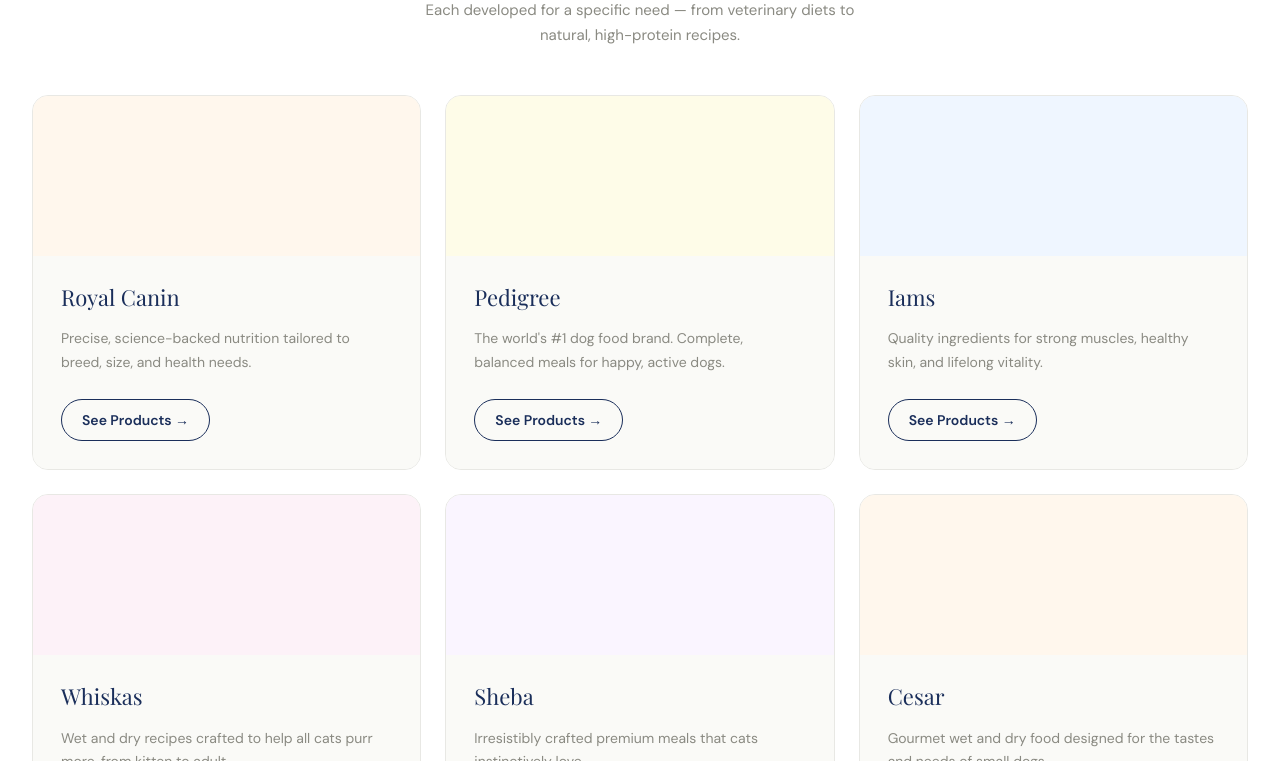
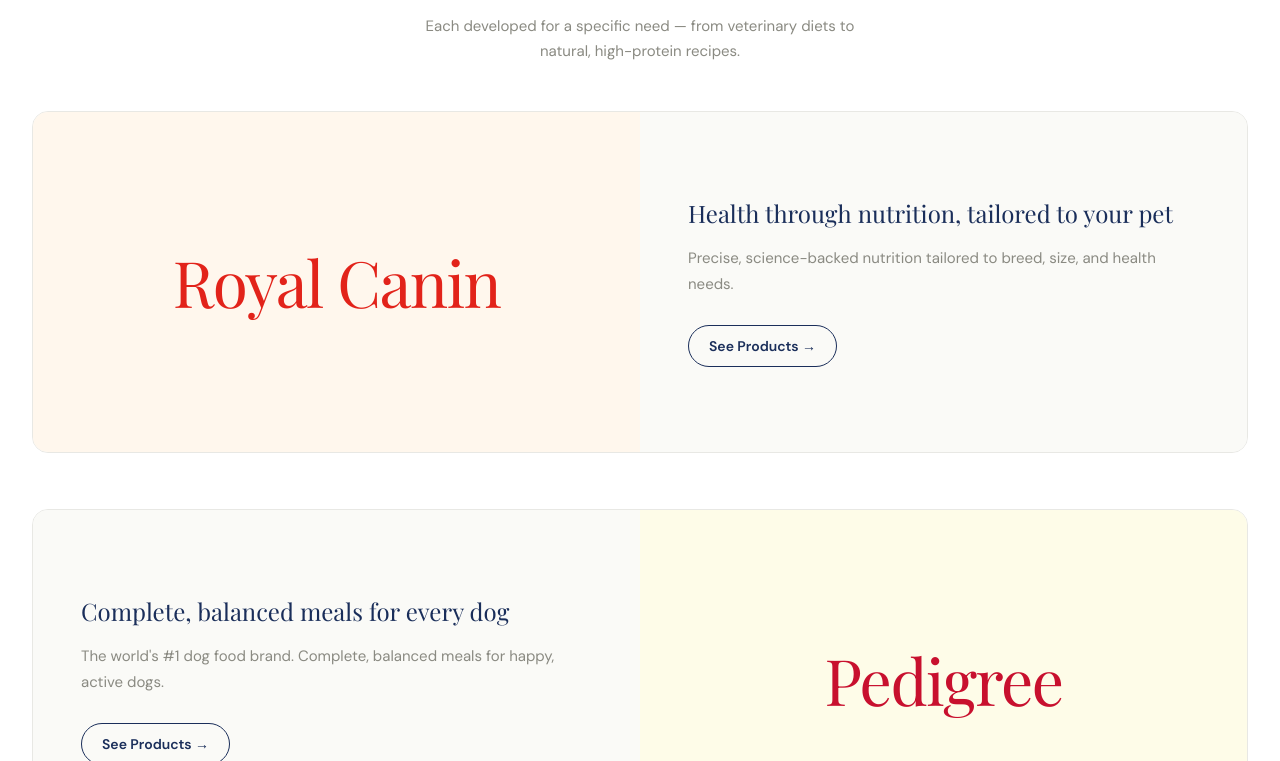
Before and after one commit to mparisi79/mypetfam, a Next.js app: page /nutrition in a window 1280 px wide. Shown: the part 679-1440 px from the top of the page. Built offline with nearby package versions, Linux system fonts and the light colour scheme.

Commit message:
Update page.tsx

```diff
--- a/app/nutrition/page.tsx
+++ b/app/nutrition/page.tsx
@@ -66,8 +66,8 @@ export default function NutritionPage() {
         </div>
       </section>
 
-      {/* Brand cards */}
-      <section className="bg-white py-20">
+      {/* Brand cards — alternating, mirrors /our-brands */}
+      <section className="py-24 bg-white">
         <div className="max-w-7xl mx-auto px-8">
           <div className="text-center mb-12">
             <span className="block text-[13px] italic mb-2" style={{ color: 'var(--gray-500)' }}>Explore our brands</span>
@@ -78,29 +78,30 @@ export default function NutritionPage() {
               Each developed for a specific need — from veterinary diets to natural, high-protein recipes.
             </p>
           </div>
-          <div className="grid grid-cols-1 md:grid-cols-2 lg:grid-cols-3 gap-6">
+          <div className="flex flex-col gap-14">
             {NUTRITION_BRANDS.map((brand) => (
               <div
                 key={brand.slug}
-                className="rounded-2xl overflow-hidden border transition-all hover:shadow-2xl hover:-translate-y-0.5 flex flex-col"
+                className={`grid grid-cols-2 rounded-2xl overflow-hidden border transition-all hover:shadow-2xl hover:-translate-y-0.5 ${brand.reverse ? '[direction:rtl]' : ''}`}
                 style={{ borderColor: 'var(--gray-200)' }}
               >
                 <div
-                  className="flex items-center justify-center"
-                  style={{ background: brand.bg, height: 160 }}
+                  className={`relative h-[340px] flex items-center justify-center px-8 ${brand.reverse ? '[direction:ltr]' : ''}`}
+                  style={{ background: brand.bg }}
                 >
-                  <span className="text-[64px]" role="img" aria-label={brand.name}>{brand.icon}</span>
+                  <span
+                    className="font-serif text-[clamp(40px,5vw,72px)] leading-none tracking-tight text-center"
+                    style={{ color: brand.wordmarkColor }}
+                  >
+                    {brand.name}
+                  </span>
                 </div>
-                <div className="flex flex-col flex-1 p-7" style={{ background: 'var(--cream)' }}>
-                  <h3 className="font-serif text-[22px] mb-1 leading-tight" style={{ color: 'var(--navy)' }}>
-                    {brand.name}
-                  </h3>
-                  <p className="text-[13px] italic mb-3" style={{ color: 'var(--gray-500)' }}>
-                    {brand.type}
-                  </p>
-                  <p className="text-[14px] leading-[1.7] mb-6 flex-1" style={{ color: 'var(--gray-500)' }}>
-                    {brand.desc}
-                  </p>
+                <div
+                  className={`flex flex-col justify-center p-12 ${brand.reverse ? '[direction:ltr]' : ''}`}
+                  style={{ background: 'var(--cream)' }}
+                >
+                  <h2 className="font-serif text-2xl mb-4" style={{ color: 'var(--navy)' }}>{brand.tagline}</h2>
+                  <p className="text-[15px] leading-[1.75] mb-7" style={{ color: 'var(--gray-500)' }}>{brand.desc}</p>
                   <Link
                     href={`/nutrition/${brand.slug}`}
                     className="inline-flex items-center gap-2 text-sm font-semibold border-[1.5px] px-5 py-2.5 rounded-full transition-all hover:bg-[var(--navy)] hover:text-white w-fit"
```
